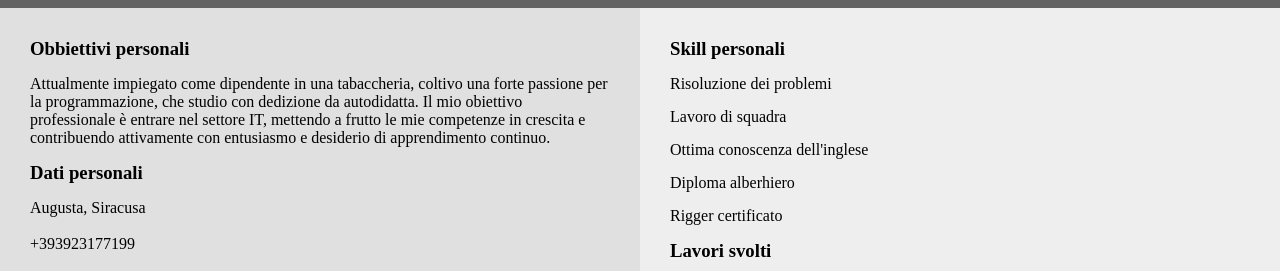
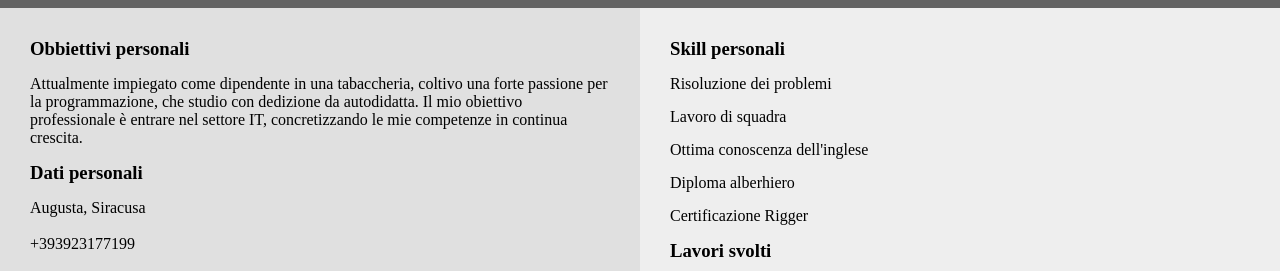
Before and after one commit to AlessandroAmen/curriculum2, a React (Vite) app in the folder Curriculum2/: page /pages/curriculum in a window 1280 px wide. Shown: the part 158-429 px from the top of the page. Built offline with nearby package versions, Linux system fonts and the light colour scheme.

Commit message:
cambio testo pt1

```diff
--- a/Curriculum2/src/App.jsx
+++ b/Curriculum2/src/App.jsx
@@ -8,7 +8,7 @@ function App() {
 
   return (
     <>
-      <h1>benvenuto nel mio sito</h1>
+      <h1>Benvenuto nel mio sito</h1>
     </>
   )
 }
--- a/Curriculum2/src/pages/curriculum.jsx
+++ b/Curriculum2/src/pages/curriculum.jsx
@@ -12,7 +12,8 @@ function Curriculum() {
       <div className='bottomcurriculum'>
         <div className='sxcurriculum'>
           <h3>Obbiettivi personali</h3>
-          <p>Attualmente impiegato come dipendente in una tabaccheria, coltivo una forte passione per la programmazione, che studio con dedizione da autodidatta. Il mio obiettivo professionale è entrare nel settore IT, mettendo a frutto le mie competenze in crescita e contribuendo attivamente con entusiasmo e desiderio di apprendimento continuo.</p>
+          <p>Attualmente impiegato come dipendente in una tabaccheria, coltivo una forte passione per la programmazione, che studio con dedizione da autodidatta.
+            Il mio obiettivo professionale è entrare nel settore IT, concretizzando le mie competenze in continua crescita.</p>
           <h3>Dati personali</h3>
           <p>
             Augusta, Siracusa<br /><br />
@@ -31,7 +32,7 @@ function Curriculum() {
           <p>Lavoro di squadra</p>
           <p>Ottima conoscenza dell'inglese</p>
           <p>Diploma alberhiero</p>
-         <p>Rigger certificato</p>
+         <p>Certificazione Rigger</p>
          <h3>Lavori svolti</h3>
          <p>Magazzieniere per squadra sportiva</p>
          <p>Pizzaiolo</p>
```
